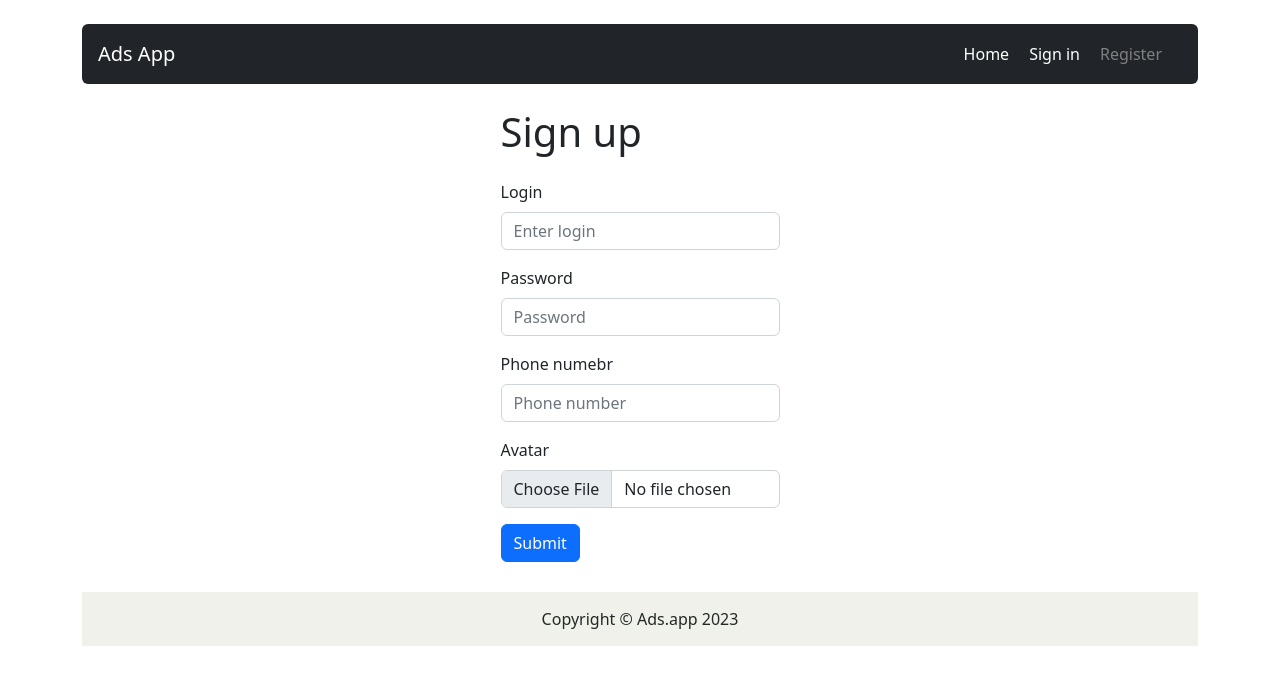
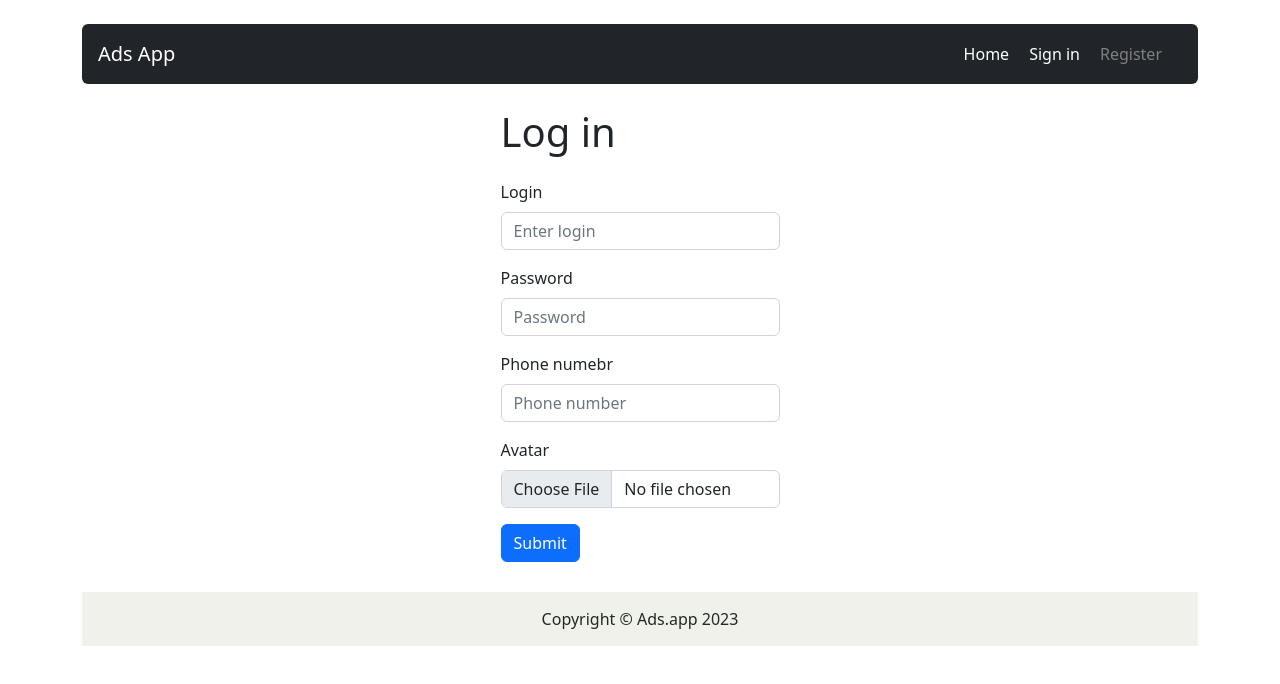
Before and after one commit to Cinamon88/fullstack_project, a React (Create React App) app in the folder client/: page /register in a window 1280 px wide. Shown: the top 684 px of the page. Built offline with nearby package versions, Linux system fonts and the light colour scheme.

Commit message:
add onSubmit and dipsatch

```diff
--- a/client/src/components/pages/Register/Register.js
+++ b/client/src/components/pages/Register/Register.js
@@ -1,9 +1,12 @@
 import Form from 'react-bootstrap/Form';
 import Button from 'react-bootstrap/Button';
 import { useState } from 'react';
-import { API_URL } from '../../../../src/config';
+import { API_URL } from '../../../config';
 import { Alert } from 'react-bootstrap';
 import Spinner from 'react-bootstrap/Spinner';
+import { useNavigate } from 'react-router-dom';
+import { useDispatch } from 'react-redux';
+import { logIn } from '../../../redux/usersRedux';
 
 const Register = () => {
 
@@ -12,6 +15,8 @@ const Register = () => {
     const [phone, setPhone] = useState('');
     const [avatar, setAvatar] = useState(null);
     const [status, setStatus] = useState(null)   // status, loading, success, serverError, clientError, loginError
+    const dispatch = useDispatch();
+    const navigate = useNavigate();
 
     const handleSubmit = e => {
         e.preventDefault();
@@ -24,37 +29,39 @@ const Register = () => {
 
         const options = {
             method: 'POST',
-            body: fd
+            headers: {
+              'Content-Type': 'application/json',
+            },
+            credentials: 'include',
+            body: JSON.stringify({ login, password }),
           };
-
           setStatus('loading');
-        fetch(`${API_URL}/auth/register`, options)
-            .then(res => {
-                if (res.status === 201) {
+          fetch(`${API_URL}/auth/login`, options)
+            .then((res) => {
+              if (res.status === 200) {
                 setStatus('success');
+                dispatch(logIn({ login }));
+                setTimeout(() => {
+                  navigate('/');
+                }, 3000);
               } else if (res.status === 400) {
                 setStatus('clientError');
-                }
-                else if (res.status === 409) {
-                    setStatus('loginError');
-                }
-                else {
+              } else {
                 setStatus('serverError');
               }
             })
-            .catch(err => {
+            .catch((err) => {
               setStatus('serverError');
-            })
+            });
     };
 
     return (
-        <Form className="col-12 col-sm-3 mx-auto">
-            <h1 className='my-4'>Sign up</h1>
-
+        <Form className="col-12 col-sm-3 mx-auto mt-3" onSubmit={handleSubmit}>
+            <h1 className="my-4">Log in</h1>
             {status === 'success' && (
                 <Alert variant="success">
                     <Alert.Heading>Success!</Alert.Heading>
-                <p>You have been successfully registered! You can now log in...</p>
+                        <p>You have been successfully logged in!</p>
                     </Alert>
             )}
 
```
Lines whose indentation alone changed are shown as unchanged.
